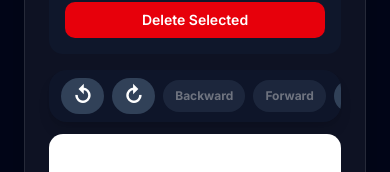
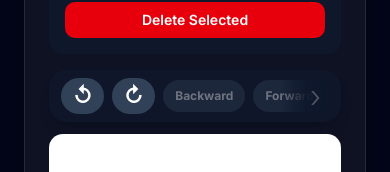
Before and after one commit to Stewey95/yourdesign, a Next.js app: page / in a window 390 px wide. Both pictures are taken after a click on the button "Add Text". Shown: the part 1664-1836 px from the top of the page. Built offline with nearby package versions, Linux system fonts and the light colour scheme; a web font is replaced by a local one.

Commit message:
Add mobile scroll hint to text toolbar

```diff
--- a/components/EditorPreview.tsx
+++ b/components/EditorPreview.tsx
@@ -343,12 +343,14 @@ export default function EditorPreview() {
       data-text-toolbar={item.id}
       onDragStart={(event) => event.preventDefault()}
       onPointerMove={(event) => event.stopPropagation()}
-      className="mb-3 flex w-full min-w-0 select-none items-center justify-start gap-2 overflow-x-auto rounded-2xl bg-slate-900/95 px-3 py-2 shadow-lg [&_*]:select-none md:justify-center"
+      className="mb-3 w-full min-w-0 select-none overflow-hidden rounded-2xl bg-slate-900/95 px-3 py-2 shadow-lg [&_*]:select-none"
       style={{
         WebkitUserSelect: "none",
         userSelect: "none",
       }}
     >
+      <div className="relative min-w-0">
+        <div className="flex min-w-0 items-center justify-start gap-2 overflow-x-auto pr-10 md:justify-center md:pr-0">
           <div className="hidden shrink-0 gap-2 md:flex">
             <button
               type="button"
@@ -400,6 +402,7 @@ export default function EditorPreview() {
           >
             ↻
           </button>
+
           <button
             type="button"
             disabled={!canSendBackward}
@@ -466,6 +469,17 @@ export default function EditorPreview() {
               </option>
             ))}
           </select>
+        </div>
+
+        <div
+          aria-hidden="true"
+          className="pointer-events-none absolute inset-y-0 right-0 flex w-12 items-center justify-end bg-gradient-to-l from-slate-900 via-slate-900/90 to-transparent pr-2 md:hidden"
+        >
+          <span className="animate-pulse text-3xl font-light text-white/50">
+            ›
+          </span>
+        </div>
+      </div>
     </div>
   );
 
```
Lines whose indentation alone changed are shown as unchanged.
